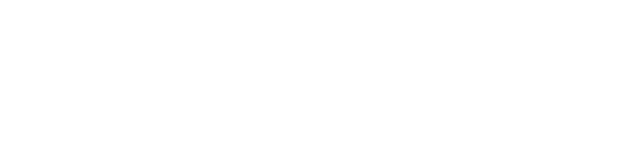
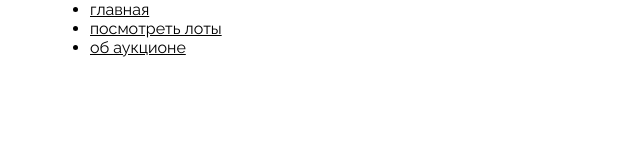
Before and after one commit to Bacardiluv/ono-tebe-nado-ad, a plain HTML site: page index.html in a window 1280 px wide. Shown: the whole page, without its empty margins (0-640 px from the left). Drawn offline with Linux system fonts and the light colour scheme.

Commit message:
добавил три надписи сверху слева Г. П. ОА.

```diff
--- a/index.html
+++ b/index.html
@@ -9,7 +9,25 @@
     <link rel="stylesheet" href="styles/global.css" />
     <link rel="stylesheet" href="styles/style.css" />
   </head>
+
   <body>
-    <header class="header content"></header>
+    <header class="header content-section">
+      <nav class="header_menu">
+         <ul class="header__links-list">
+          <li class="header__links-list-item header__links-list-item_no-bullit">
+            <a class="header__link header__link_active text-link" href="#0">главная</a>
+          </li>
+          <li class="header__links-list-item text-link">
+            <a class="header__link" href="#0">посмотреть лоты</a>
+          </li>
+          <li class="header__links-list-item text-link">
+            <a class="header__link" href="#0">об аукционе</a>
+          </li>
+        </ul>
+      </nav>
+    </header>
+
+    <main><section class="cover content-section"></section></main>
+
   </body>
 </html>
```
